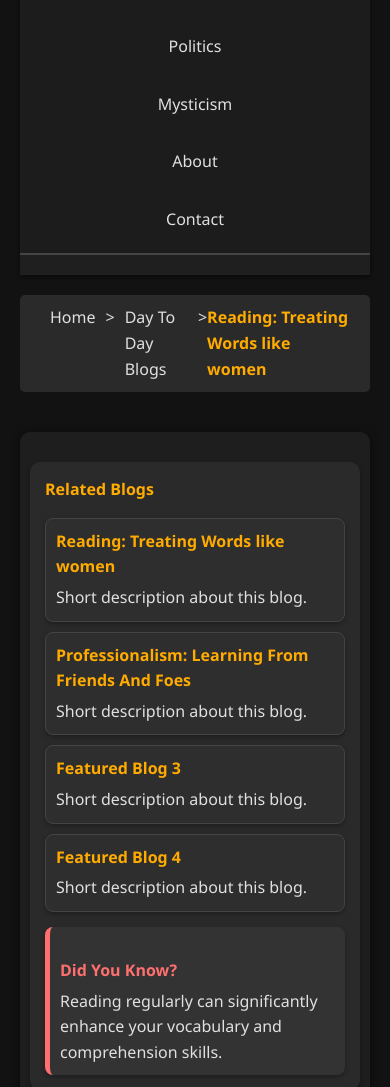
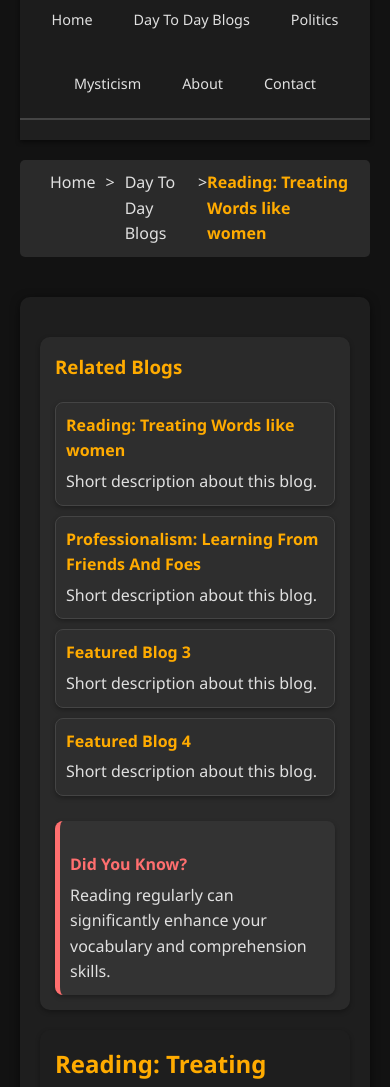
Before and after one commit to DaddyAsain/familylove.com, a plain HTML site: page Reading_Treating_Words_Like_Women.html in a window 390 px wide. Shown: the part 224-1311 px from the top of the page. Drawn offline with Linux system fonts and the light colour scheme.

Commit message:
Update Reading_Treating_Words_Like_Women.css

```diff
--- a/Reading_Treating_Words_Like_Women.css
+++ b/Reading_Treating_Words_Like_Women.css
@@ -29,8 +29,9 @@ header h1 {
 
 .main-nav {
     display: flex;
-    justify-content: center;
-    gap: 15px;
+    flex-direction: row; /* Ensure items are in a row */
+    justify-content: center; /* Center the items horizontally */
+    gap: 15px; /* Space between navigation items */
     background-color: #1c1c1c; /* Dark background for navigation */
     padding: 10px 0;
     border-bottom: 2px solid #444;
@@ -263,63 +264,31 @@ footer p {
     color: #e0e0e0;
 }
 
-/* Responsive Design */
+/* Adjust the navigation menu for mobile view */
 @media (max-width: 768px) {
     .main-nav {
-        flex-direction: column;
-        gap: 10px;
+        flex-direction: row; /* Keep it horizontal */
+        flex-wrap: wrap; /* Allow wrapping if necessary */
     }
 
     .main-nav a {
         padding: 8px;
-        margin: 5px 0;
-    }
-
-    .card {
-        flex-direction: column;
-        gap: 10px;
+        margin: 5px; /* Adjusted margin for spacing */
+        font-size: 0.9em; /* Smaller font size */
     }
 
     .sidebar {
-        flex: 1 1 100%;
-        margin-top: 20px;
+        flex: 1 1 100%; /* Full width on smaller screens */
+        margin-top: 20px; /* Adjusted margin-top */
     }
 
-    .blog-post {
-        flex: 1 1 100%;
-    }
-
-    .media-container img {
-        max-width: 100%;
-    }
-
-    .video-container iframe {
-        height: 200px; /* Adjusted for smaller screens */
+    .related-blogs {
+        display: flex;
+        flex-direction: column; /* Stack vertically */
+        margin-top: 20px; /* Adjusted margin-top */
     }
 
     .related-blogs li {
-        flex: 1 1 100%; /* Full width on small screens */
+        flex: 1 1 auto; /* Ensure cards take up available space */
     }
 }
-
-@media (max-width: 480px) {
-    header h1 {
-        font-size: 1.6em; /* Adjusted font size */
-    }
-
-    .main-nav a {
-        padding: 6px;
-    }
-
-    .card {
-        padding: 10px;
-    }
-
-    .blog-post p {
-        font-size: 0.9em; /* Adjusted font size */
-    }
-
-    .sidebar h3, .sidenote h4 {
-        font-size: 1em; /* Adjusted font size */
-    }
-}
```
